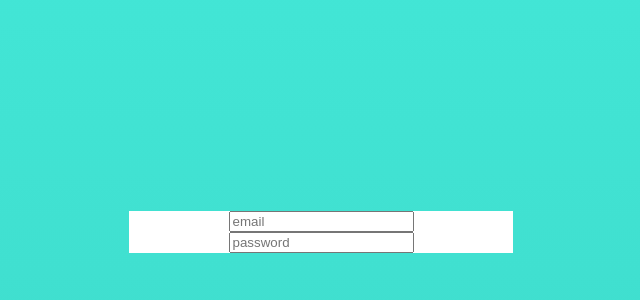
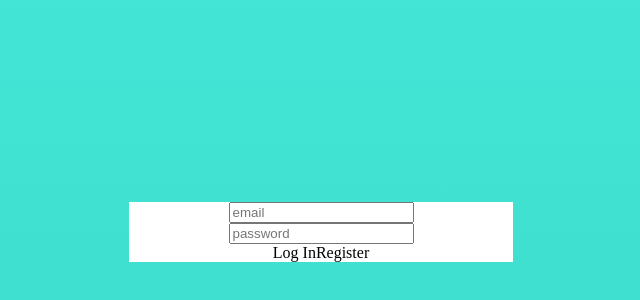
Before and after one commit to ViniUme/database-login, a Next.js app: page / in a window 1280 px wide. Shown: the part 128-428 px from the top of the page, without its empty margins (319-959 px from the left). Built offline with nearby package versions, Linux system fonts and the light colour scheme.

Commit message:
Creating login buttons

```diff
--- a/src/pages/index.jsx
+++ b/src/pages/index.jsx
@@ -1,10 +1,16 @@
 import styles from '../styles/Index.module.scss';
+import Link from 'next/link';
 
 export default function Index() {
   return (
     <div className={styles.container}>
       <input type="text" placeholder="email" />
       <input type="text" placeholder="password" />
+
+      <section className={styles.section_buttons}>
+        <Link href="#"><a className={styles.login}>Log In</a></Link>
+        <Link href="#"><a className={styles.register}>Register</a></Link>
+      </section>
     </div>
   )
 }
--- a/src/styles/Index.module.scss
+++ b/src/styles/Index.module.scss
@@ -13,3 +13,13 @@
     align-items: center;
     background-color: #ffffff;
 }
+
+.section_buttons{
+    display: flex;
+    justify-content: center;
+
+    .button{
+        color: black;
+        margin: 15px;
+    }
+}
--- a/src/styles/globals.scss
+++ b/src/styles/globals.scss
@@ -8,11 +8,13 @@ body {
   color: white;
 }
 
-a {
-  color: inherit;
-  text-decoration: none;
-}
-
 * {
   box-sizing: border-box;
 }
+
+section{
+  a{
+    color: black;
+    text-decoration: none;
+  }
+}
```
